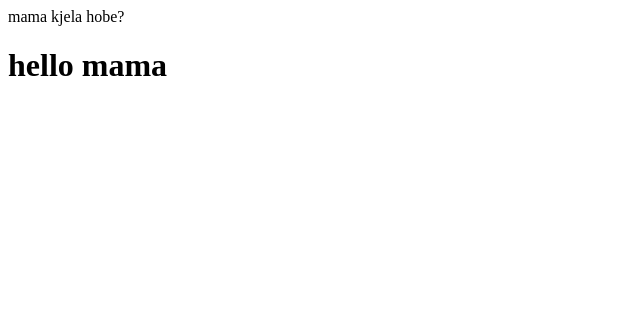
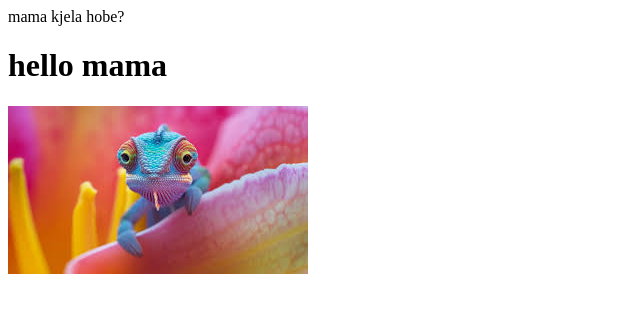
Before and after one commit to Bashir896/my-first-ripo, a plain HTML site: page index.html in a window 1280 px wide. Shown: the whole page, without its empty margins (0-640 px from the left). Drawn offline with Linux system fonts and the light colour scheme.

Commit message:
pkicture is add

```diff
--- a/index.html
+++ b/index.html
@@ -8,5 +8,6 @@
 <body>
     mama kjela hobe?
     <h1>hello mama</h1>
+    <p> <img src="gi.jfif" alt=""></p>
 </body>
 </html>
```
Also changed, not shown: gi.jfif (added).
